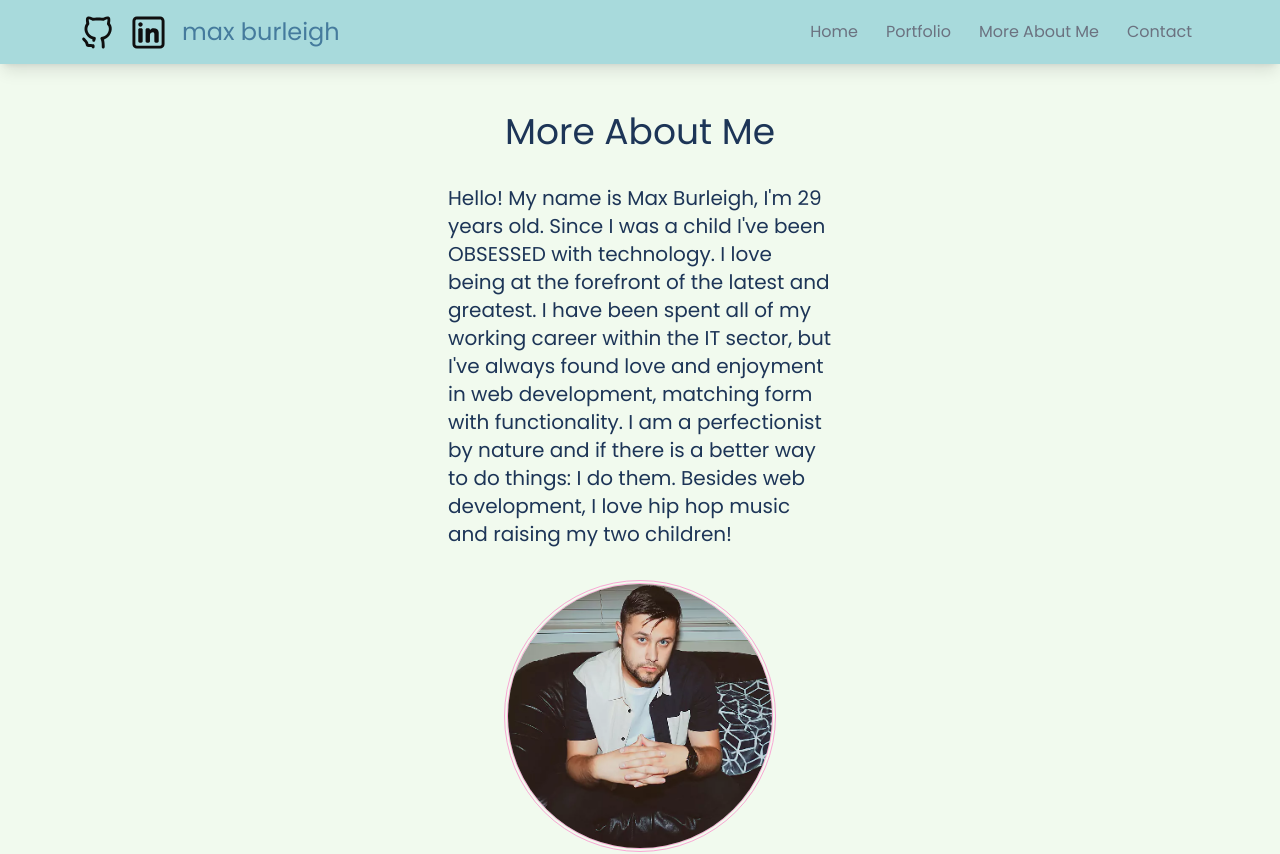
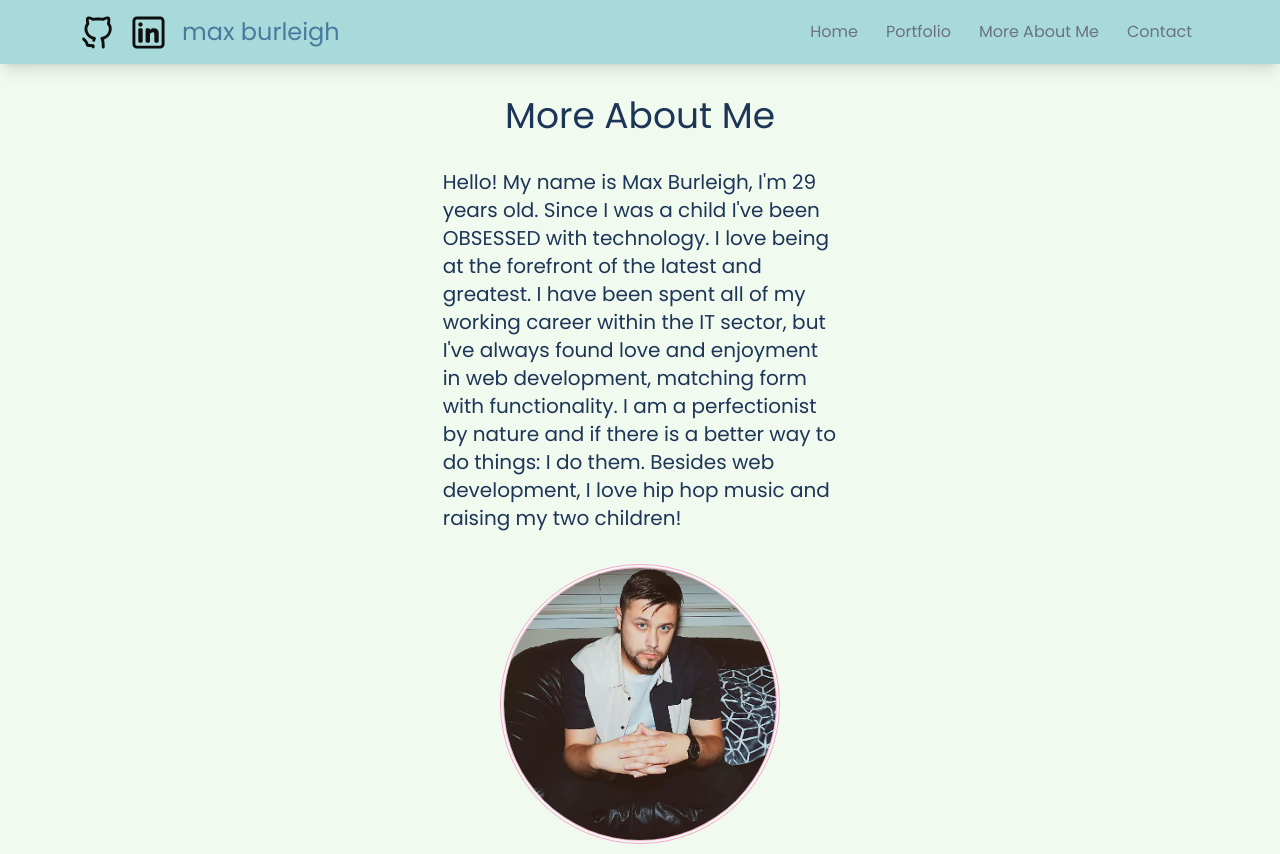
Before and after one commit to MonkeyCrumbs999/Max-Burleigh-Portfolio-V2, a React (Vite) app: page /about in a window 1280 px wide. Shown: the top 854 px of the page. Built offline with nearby package versions, Linux system fonts and the light colour scheme.

Commit message:
adjusted padding on all pages

```diff
--- a/src/components/About.jsx
+++ b/src/components/About.jsx
@@ -38,7 +38,7 @@ const About = () => {
   const [src, setSrc] = useState(Pic);
 
   return (
-    <div className="flex flex-col m-12 justify-center items-center gap-8 lg:px-4 px-2">
+    <div className="flex flex-col m-8 justify-center items-center gap-8 lg:px-4 px-2">
       <h1 className="text-4xl lg:text-4xl">More About Me</h1>
       <p className="lg:w-1/3 w-full lg:text-xl">
         Hello! My name is Max Burleigh, I'm 29 years old. Since I was a child
--- a/src/components/Contact.jsx
+++ b/src/components/Contact.jsx
@@ -32,7 +32,7 @@ const Contact = () => {
   };
 
   return (
-    <div className="flex justify-center items-start min-h-screen m-12 sm:px-0">
+    <div className="flex justify-center items-start min-h-screen m-8 sm:px-0">
       <div className="w-full max-w-md mx-auto">
         <h1 className="text-4xl font-semibold text-gray-900 mb-6 text-center sm:text-3xl">
           Contact
--- a/src/components/Portfolio.jsx
+++ b/src/components/Portfolio.jsx
@@ -43,7 +43,7 @@ const Portfolio = () => {
   ];
 
   return (
-    <div className="flex flex-col items-center m-12 gap-4 text-center">
+    <div className="flex flex-col items-center m-8 gap-4 text-center">
       <h1 className="text-4xl font-bold mb-8">Portfolio</h1>
       {projects.map((project, index) => (
         <div
```
